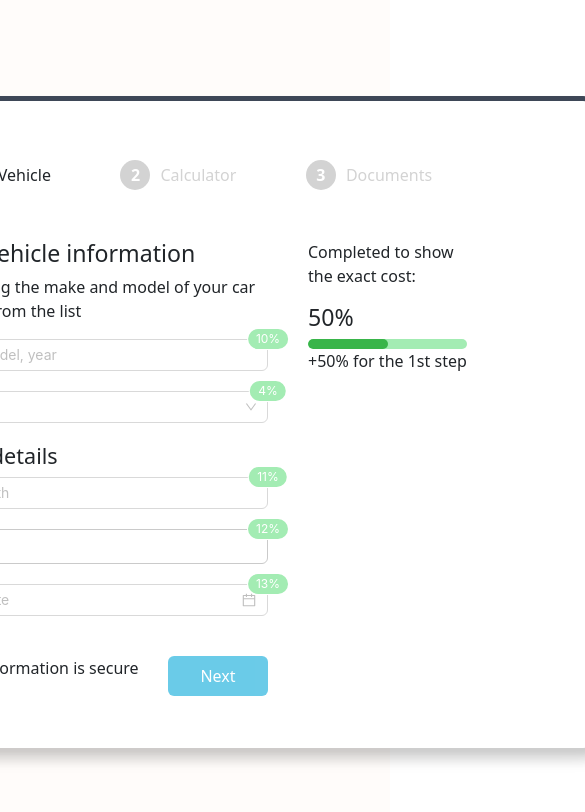
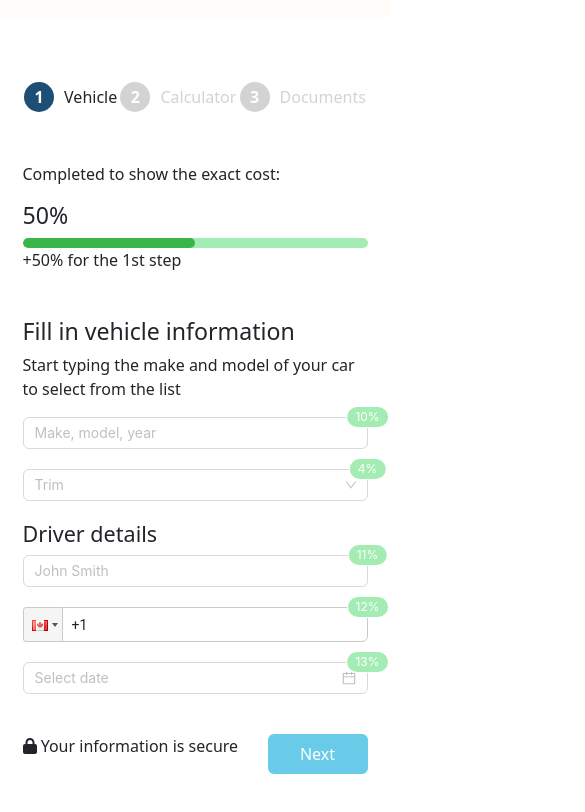
Before and after one commit to ideniska/car_insurance_calc, a React (Create React App) app in the folder frontend/: page / in a window 390 px wide. Shown: the top 812 px of the page, 585 px wide, since content can reach past the window. Built offline with nearby package versions, Linux system fonts and the light colour scheme; no server answers.

Commit message:
update css for screens less than 415px

```diff
--- a/frontend/src/pages/first/FirstStep.css
+++ b/frontend/src/pages/first/FirstStep.css
@@ -56,3 +56,28 @@
 .phone-input-container {
     margin-bottom: 20px !important;
 }
+
+/* On screens that are 415px wide or less */
+@media only screen and (max-width: 415px) {
+    .calc__container {
+        margin: 0;
+        box-shadow: none;
+        border-radius: 0;
+        width: auto;
+    }
+
+    .calc__body {
+        display: flex;
+        flex-direction: column-reverse;
+    }
+
+    .calc__form {
+        width: auto;
+    }
+
+    .calc__progress {
+        margin-left: 0;
+        width: auto;
+        padding-bottom: 30px;
+    }
+}
--- a/frontend/src/pages/second/SecondStep.css
+++ b/frontend/src/pages/second/SecondStep.css
@@ -55,3 +55,27 @@
 .small-title {
     font-size: 16px !important;
 }
+
+@media only screen and (max-width: 415px) {
+    .calc__container {
+        margin: 0;
+        box-shadow: none;
+        border-radius: 0;
+        width: auto;
+    }
+
+    .calc__body {
+        display: flex;
+        flex-direction: column-reverse;
+    }
+
+    .calc__form {
+        width: auto;
+    }
+
+    .calc__progress {
+        margin-left: 0;
+        width: auto;
+        padding-bottom: 30px;
+    }
+}
```
